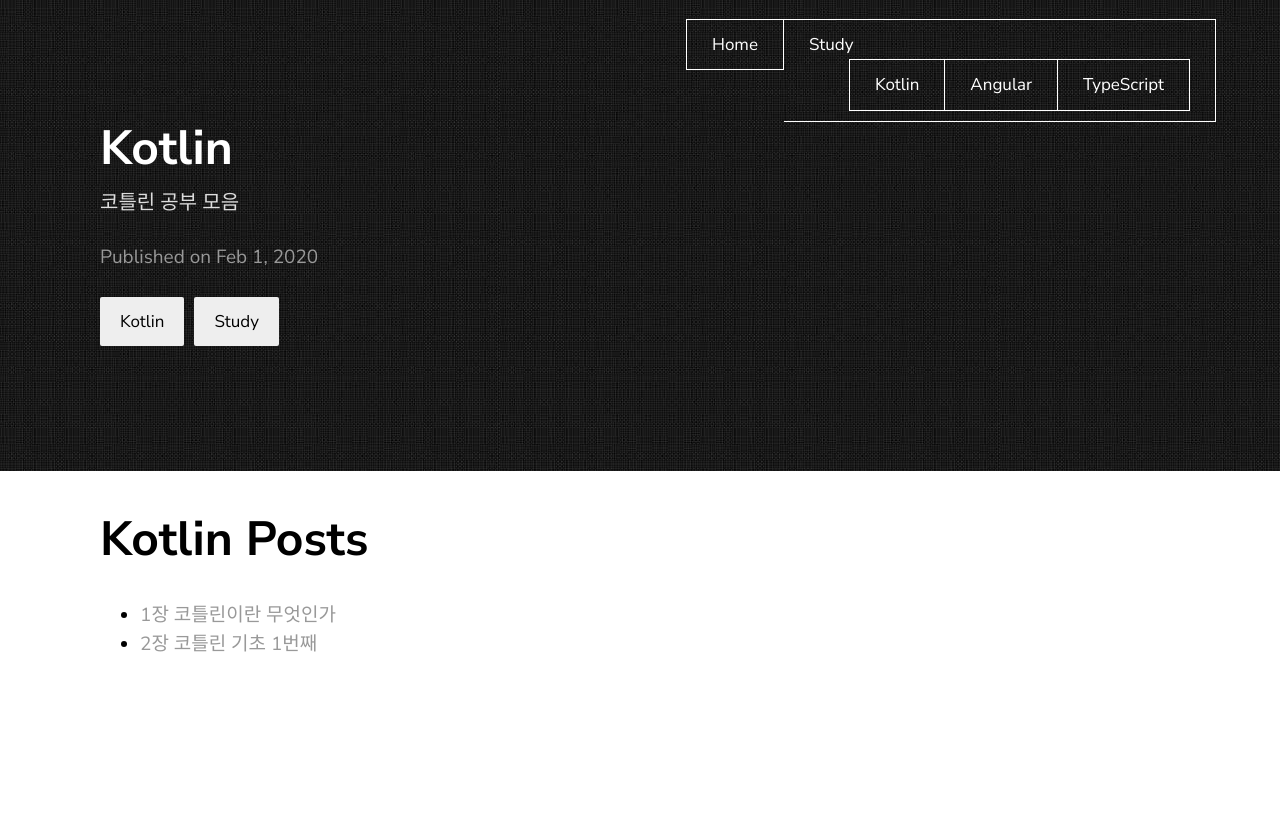
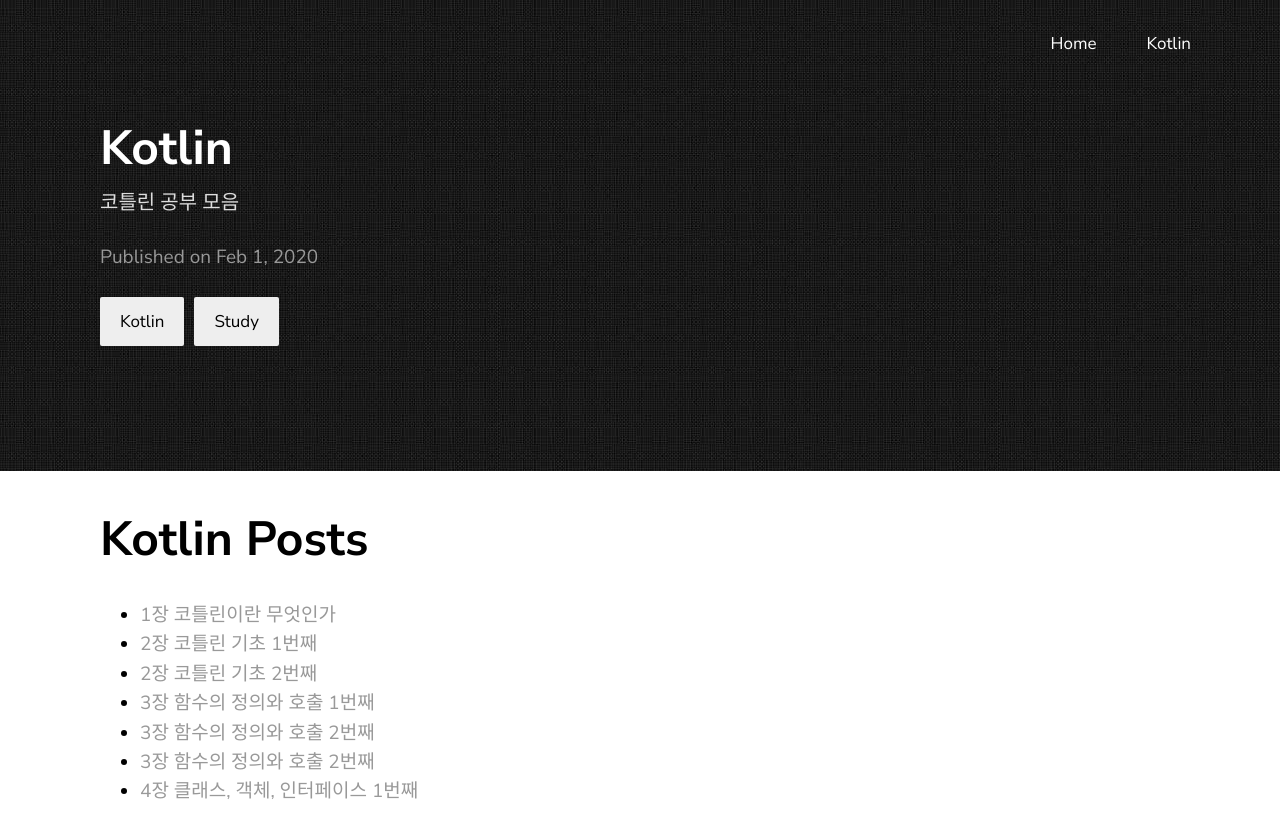
Before and after one commit to yoowonyoung/yoowonyoung.github.io, a Jekyll site: the page built from _posts/2020-02-01-Kotlin.md, in a window 1280 px wide. Shown: the top 838 px of the page. Built offline with Jekyll 4.4.1, drawn with Linux system fonts in a browser that asks for light colours; comment, search, counter and statistics services are not loaded.

Commit message:
fix navbar

```diff
--- a/_includes/nav.html
+++ b/_includes/nav.html
@@ -2,13 +2,7 @@
 <div class="navbar">
 	<ul class='cat1'>
 		<li><a href="/">Home</a></li>
-		<li><a href="/Study">Study</a>
-		  <ul>
-			  <li><a href="/Study/Kotlin">Kotlin</a></li>
-			  <li><a href="/Study/Angular">Angular</a></li>
-			  <li><a href="/Study/TypeScript">TypeScript</a></li>
-		  </ul>
-		</li>
+		<li><a href="/Study/Kotlin">Kotlin</a></li>
 	  </ul>
 </div>
 {%- endif -%}
--- a/_posts/2020-02-01-Kotlin.md
+++ b/_posts/2020-02-01-Kotlin.md
@@ -12,3 +12,8 @@
 
 - [1장 코틀린이란 무엇인가](https://yoowonyoung.github.io/posts/Kotlin-01/)
 - [2장 코틀린 기초 1번째](https://yoowonyoung.github.io/posts/Kotlin-02/)
+- [2장 코틀린 기초 2번째](https://yoowonyoung.github.io/posts/Kotlin-03/)
+- [3장 함수의 정의와 호출 1번째](https://yoowonyoung.github.io/posts/Kotlin-04/)
+- [3장 함수의 정의와 호출 2번째](https://yoowonyoung.github.io/posts/Kotlin-05/)
+- [3장 함수의 정의와 호출 2번째](https://yoowonyoung.github.io/posts/Kotlin-05/)
+- [4장 클래스, 객체, 인터페이스 1번째](https://yoowonyoung.github.io/posts/Kotlin-06/)
--- a/assets/css/style.scss
+++ b/assets/css/style.scss
@@ -110,3 +110,39 @@
         color: #ddd;
     }
 }
+
+.navbar {
+    position: absolute;
+    top: 0;
+    right: 5vw; }
+    .navbar a {
+      color: inherit; }
+    .navbar li ul {
+      position:absolute;
+      display:none;
+      height:auto;
+      padding-left: 0px;
+      padding: 10px 25px;
+      margin-left:-50px;
+      font-size: 15px;
+     }
+    .navbar li:hover ul{
+      display:block; }
+    .navbar ul {
+      list-style-type: none; }
+      .navbar ul li {
+        float: left;
+        padding: 10px 25px;
+        border: 0;
+        font-size: 15px;
+        transition: background-color .3s ease-in; }
+        @media screen and (min-width: 320px) {
+          .navbar ul li {
+            font-size: calc(15px + 2 * ((100vw - 320px) / 960)); } }
+        @media screen and (min-width: 1280px) {
+          .navbar ul li {
+            font-size: 17px; } }
+        .navbar ul li:hover {
+          background-color: rgba(255, 255, 255, 0.15);
+          cursor: pointer;
+          }
```
Also changed, not shown: _posts/2020-02-01-Study.md (+1 -1 lines).
